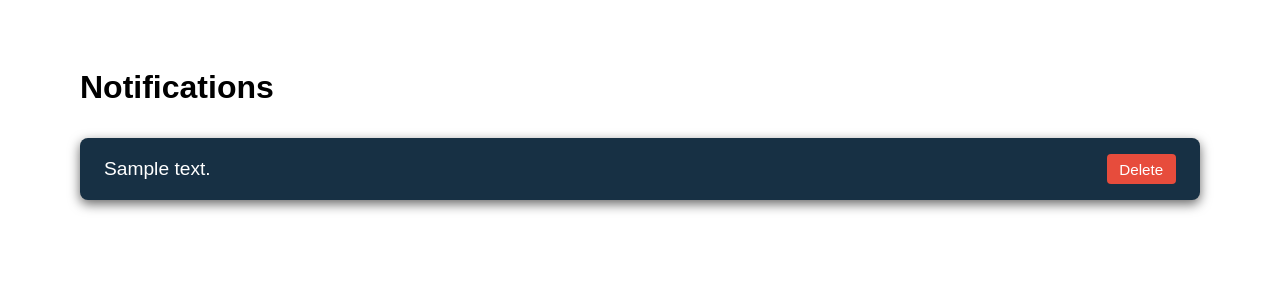
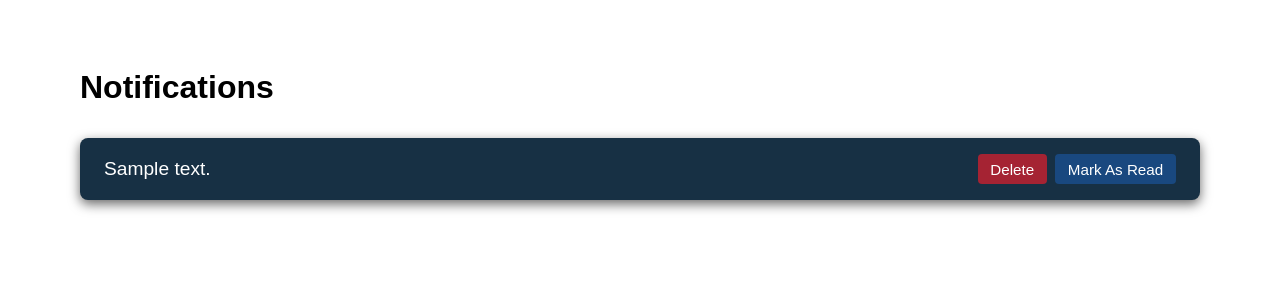
Before and after one commit to JairGutierrez-01/Clockwise, a Flask app: template frontend/templates/notifications.html in a window 1280 px wide. Shown: the part 119-419 px from the top of the page. Run offline with Flask 3, Linux system fonts and the light colour scheme; the template is opened without the code that fills it: most values are stand-ins (such as "Sample title", 1, 10 or a date in 2020); parts of the project's set-up code (start-up, migrations or seed data) failed here and were passed over.

Commit message:
Mark as read Button added (notifications

```diff
--- a/frontend/static/notifications.css
+++ b/frontend/static/notifications.css
@@ -22,9 +22,6 @@
   cursor: pointer;
 }
 
-.notification-card:hover {
-  background-color: #2a2a2a;
-}
 
 .notification-message {
   font-size: 1.2rem;
@@ -32,7 +29,7 @@
 }
 
 .delete-btn {
-  background-color: #e74c3c;
+  background-color: #a52333;
   color: white;
   border: none;
   padding: 0.4rem 0.8rem;
@@ -42,5 +39,20 @@
 }
 
 .delete-btn:hover {
-  background-color: #c0392b;
+  background-color: #771a27;
 }
+
+.read-btn {
+  background-color: #19487f;
+  color: white;
+  border: none;
+  padding: 0.4rem 0.8rem;
+  font-size: 0.95rem;
+  margin-left: 8px;
+  border-radius: 4px;
+  cursor: pointer;
+}
+
+.read-btn:hover {
+  background-color: #133863;
+}
--- a/frontend/templates/notifications.html
+++ b/frontend/templates/notifications.html
@@ -27,11 +27,17 @@
         <div class="notification-card">
           <div class="notification-message">{{ note.message }}</div>
           <button
-            class="delete-btn"
-            onclick="deleteNotification({{ note.id }})"
-          >
-            Delete
-          </button>
+              class="delete-btn"
+              onclick="deleteNotification({{ note.id }})"
+            >
+              Delete
+            </button>
+            <button
+              class="read-btn"
+              onclick="markAsRead({{ note.id }})"
+            >
+              Mark As Read
+            </button>
         </div>
         {% endfor %}
       </div>
```
